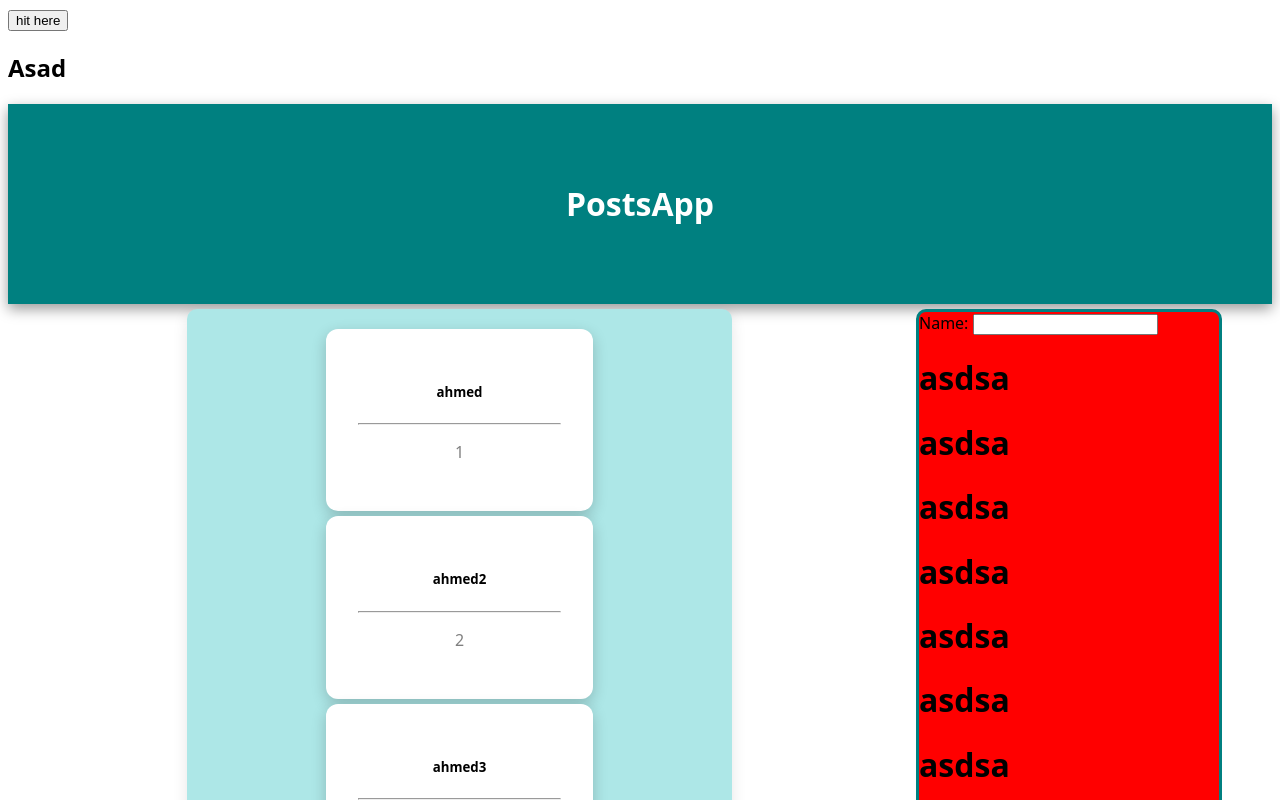
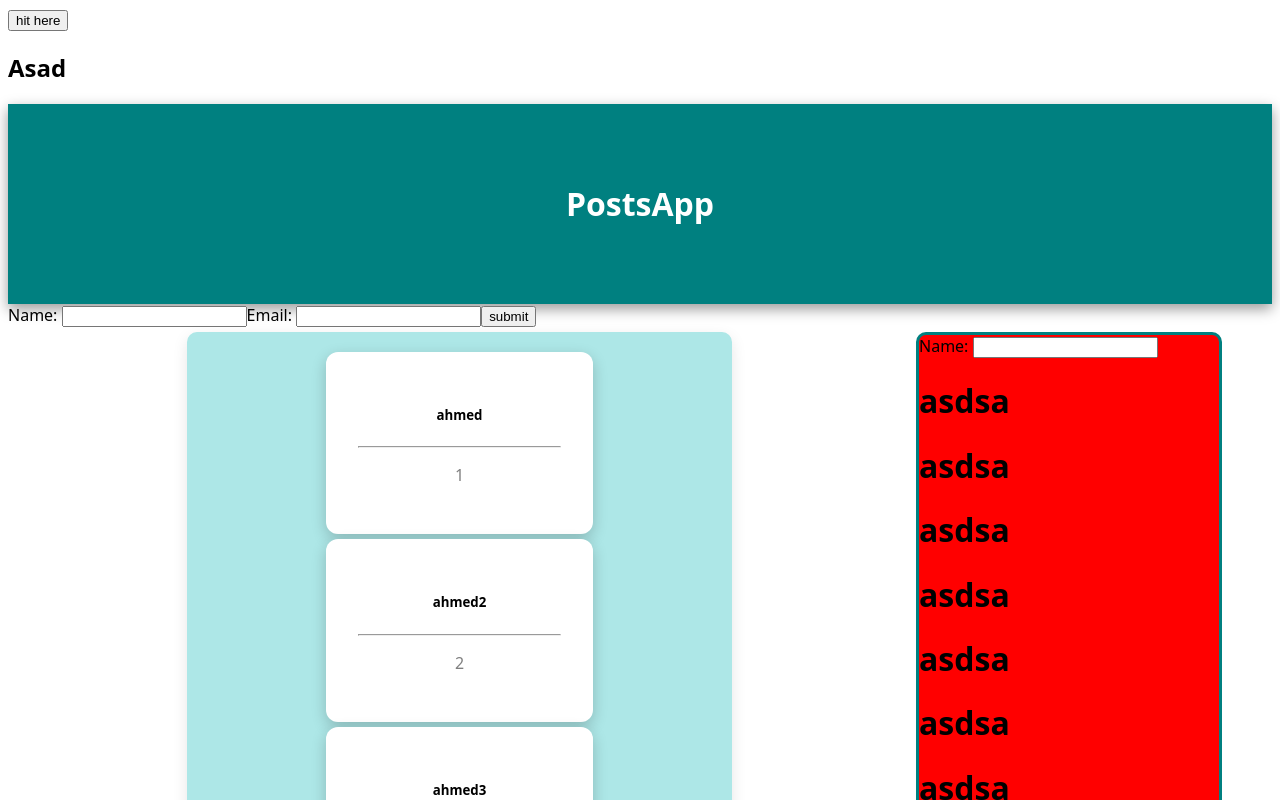
Before and after one commit to AhmeDev1425/React-Journey, a React (Vite) app in the folder project/: page / in a window 1280 px wide. Shown: the top 800 px of the page. Built offline with nearby package versions, Linux system fonts and the light colour scheme.

Commit message:
Still in useState with forms

```diff
--- a/project/src/Header.jsx
+++ b/project/src/Header.jsx
@@ -1,5 +1,5 @@
 import './styles/header.css'
-
+import MyForm from './MyForm'
 const headerTitle = {
     color:"white",
     // backgroundColor:"yellow",
@@ -14,7 +14,9 @@ function Header() {
                 <h1 style={headerTitle}>
                     PostsApp
                 </h1>
-
+            </div>
+            <div>
+                <MyForm/>
             </div>
         </>
     )
--- /dev/null
+++ b/project/src/MyForm.jsx
@@ -0,0 +1,24 @@
+import { useState } from "react"
+
+function MyForm(){
+    const [getN, setN] = useState("")
+    const [getE, setE] = useState("")
+    return (
+        <>
+            <form>
+                    <label>Name: </label>
+                    <input type="text"
+                    value={getN}
+                        onChange={(e)=> {setN(e.target.value)}}
+                         />
+                    <label>Email: </label>
+                    <input
+                        value={getE}
+                        onChange={(e)=> {setE(e.target.value)}}
+                    type="text" />
+                <button type="submit">submit</button>
+            </form>
+        </>
+    )
+}
+export default MyForm
```
Also changed, not shown: project/src/Form.jsx (deleted, +0 -8 lines).
